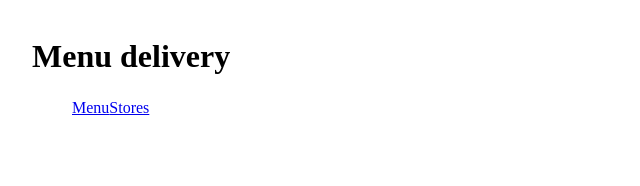
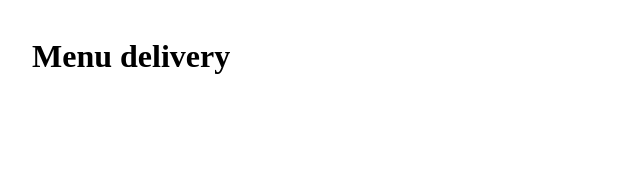
Before and after one commit to uxmoon/react-menu-delivery, a React (Vite) app: page / in a window 1280 px wide. Shown: the top 186 px of the page, without its empty margins (0-640 px from the left). Built offline with nearby package versions, Linux system fonts and the light colour scheme.

Commit message:
Remove menu

```diff
--- a/src/App.jsx
+++ b/src/App.jsx
@@ -1,16 +1,9 @@
 import "./App.css";
-import { Link } from "react-router-dom";
 
 function App() {
   return (
     <div className="App">
       <h1>Menu delivery</h1>
-      <nav>
-        <ul>
-          <Link to="/menu">Menu</Link>
-          <Link to="/stores">Stores</Link>
-        </ul>
-      </nav>
     </div>
   );
 }
```
